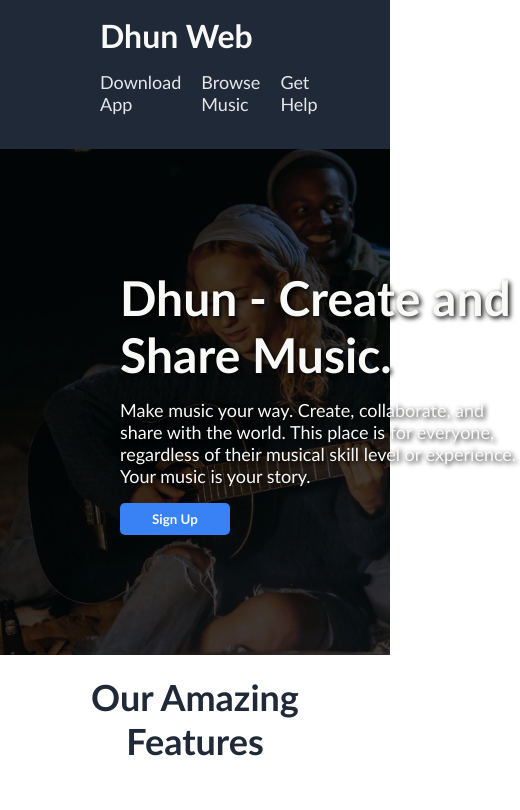
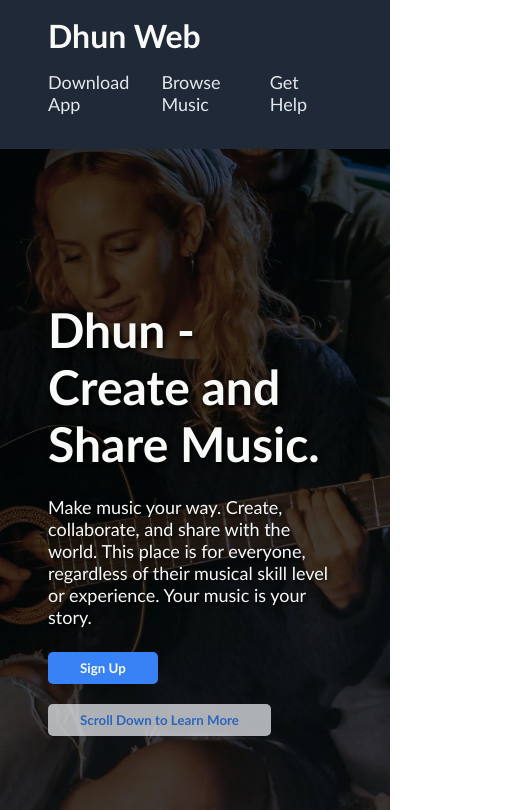
Before and after one commit to Mayank-https/Dhun, a plain HTML site: page index.html in a window 390 px wide. Shown: the top 810 px of the page, 520 px wide, since content can reach past the window. Drawn offline with Linux system fonts and the light colour scheme.

Commit message:
fix: website no longer displays whitespace on right edge

```diff
--- a/index.html
+++ b/index.html
@@ -31,6 +31,9 @@
             or experience. Your music is your story.
           </p>
           <button>Sign Up</button>
+          <a href="#info"
+            ><button id="scroll-box">Scroll Down to Learn More</button></a
+          >
         </article>
         <figure id="hero-image">
           <img
--- a/styles/main.css
+++ b/styles/main.css
@@ -5,15 +5,21 @@
   font-family: "Gill Sans", "Gill Sans MT", Calibri, "Trebuchet MS", sans-serif;
 }
 
+html,
 body {
   height: 100vh;
   overflow-x: hidden;
+  scroll-behavior: smooth;
+}
+
+#top-header,
+#welcome {
+  padding: 1rem 3rem;
 }
 
 #top-header {
   color: #f9faf8;
   background-color: #1f2937;
-  padding: 16px 100px;
   display: flex;
   flex-wrap: wrap;
   justify-content: space-between;
@@ -43,17 +49,17 @@ body {
 }
 
 #welcome {
-  padding: 120px;
   display: flex;
   gap: 3rem;
   justify-content: space-between;
   align-items: center;
   color: #f9faf8;
   background-color: #1f2937;
+  min-height: 90vh;
 }
 
 #welcome article {
-  flex: 0 0 25rem;
+  max-width: 25rem;
 }
 
 #welcome > article h2 {
@@ -63,7 +69,7 @@ body {
 
 #welcome > article p {
   font-size: 18px;
-  padding: 16px 0;
+  margin: 1.5rem 0;
 }
 
 #hero-image {
@@ -85,9 +91,20 @@ body {
   transition: 0.25s;
 }
 
+#scroll-box {
+  margin: 1.25rem 0;
+  background-color: #e5e7eb !important;
+  color: #3882f6 !important;
+  opacity: 0.75;
+}
+
 #welcome button:hover {
   color: #3882f6;
   background-color: #f9faf8;
+}
+
+#scroll-box:hover {
+  opacity: 1;
 }
 
 #info {
@@ -198,7 +215,7 @@ footer {
     background-blend-mode: overlay;
   }
 
-  #welcome figure img {
+  #welcome figure {
     display: none;
   }
 
@@ -208,8 +225,14 @@ footer {
 }
 
 @media (max-width: 554px) {
+  #welcome {
+    background-position: 25% 50%;
+  }
   #info figure {
     display: flex;
     gap: 1.4rem;
   }
+  #quote-text blockquote {
+    font-size: 80%;
+  }
 }
```
